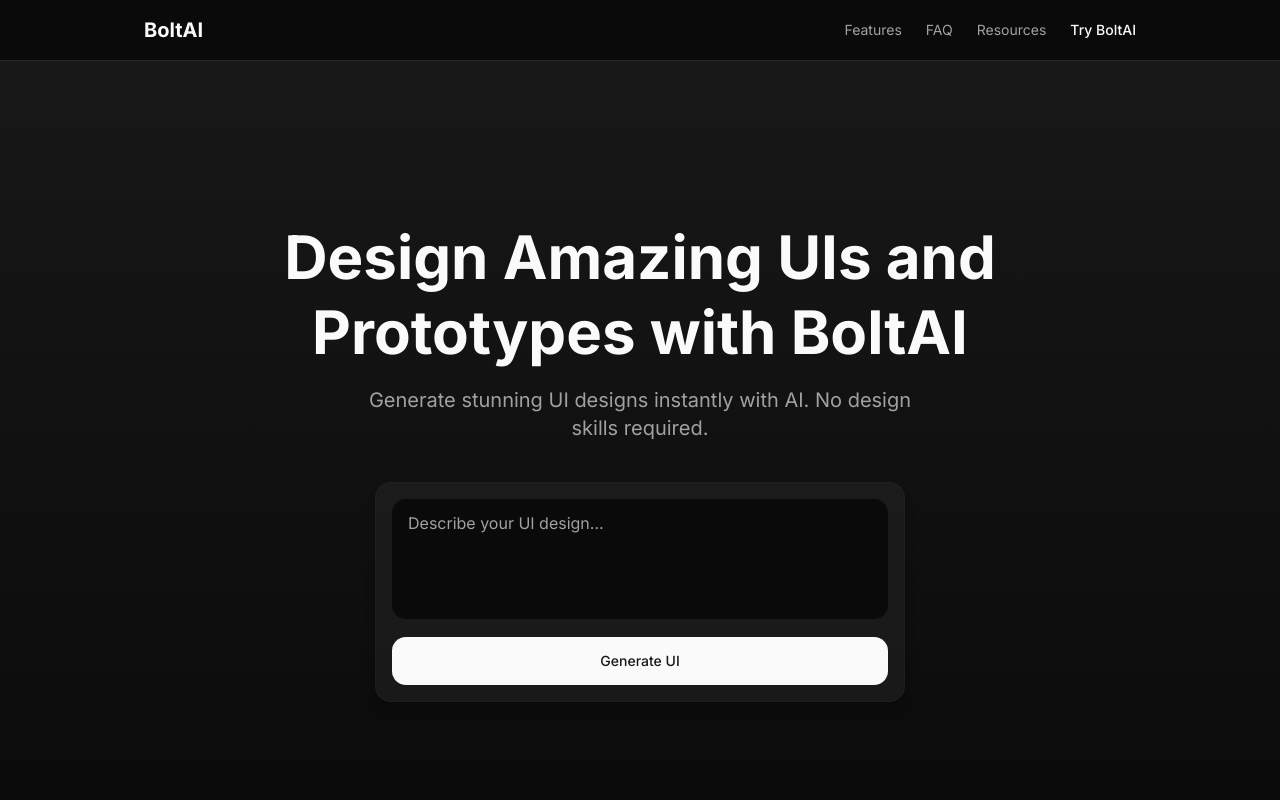
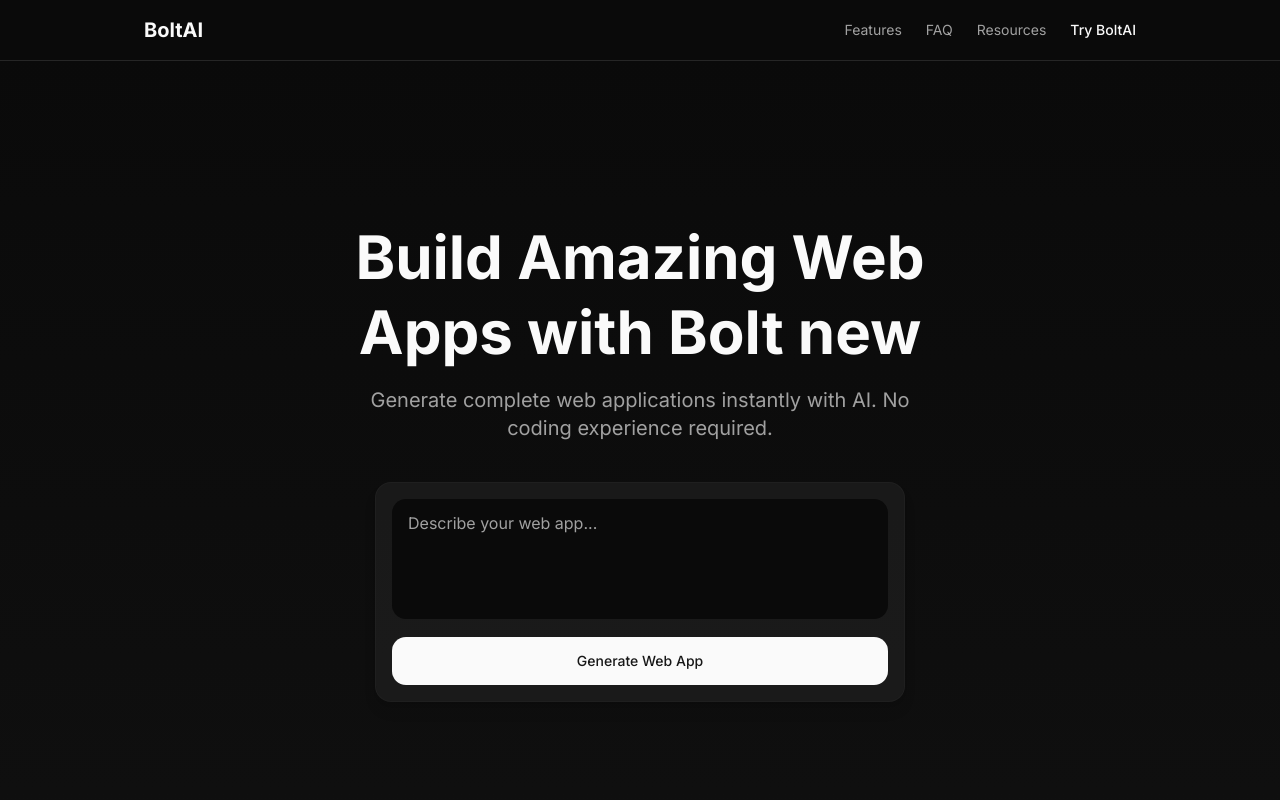
Before and after one commit to sumitbasak100/bolt-ai-landing-page, a Next.js app in the folder bolt-ai-landing-page-cleaned/: page / in a window 1280 px wide. Shown: the top 800 px of the page. Built offline with nearby package versions, Linux system fonts and the light colour scheme.

Commit message:
Update Hero component for web app generation

```diff
--- a/bolt-ai-landing-page-cleaned/components/hero.tsx
+++ b/bolt-ai-landing-page-cleaned/components/hero.tsx
@@ -8,30 +8,30 @@ export function Hero() {
 
   const handleGenerate = () => {
     const encodedQuery = encodeURIComponent(query.trim())
- window.open(`https://boltai.dev/?query=${encodedQuery}`, "_blank", "noopener,noreferrer")
+    window.open(`https://bolt.new/?query=${encodedQuery}`, "_blank", "noopener,noreferrer")
   }
 
   return (
- <section className="min-h-screen flex flex-col justify-center px-6 md:px-12 lg:px-20 bg-gradient-to-b from-muted/50 to-background">
+    <section className="min-h-screen flex flex-col justify-center px-6 md:px-12 lg:px-20 bg-gradient-to-b from-background to-muted/20">
       <div className="max-w-3xl mx-auto text-center">
         <h1 className="text-4xl md:text-5xl lg:text-6xl font-bold text-foreground mb-4 text-balance leading-tight">
- Design Amazing UIs and Prototypes with BoltAI
+          Build Amazing Web Apps with Bolt new
         </h1>
 
         <p className="text-lg md:text-xl text-muted-foreground mb-10 max-w-xl mx-auto">
- Generate stunning UI designs instantly with AI. No design skills required.
+          Generate complete web applications instantly with AI. No coding experience required.
         </p>
 
         <div className="mx-auto w-[530px] max-w-full bg-muted/50 rounded-2xl p-4 shadow-lg border border-border/50">
           <textarea
             value={query}
             onChange={(e) => setQuery(e.target.value)}
- placeholder="Describe your UI design..."
+            placeholder="Describe your web app..."
             className="w-full h-[120px] px-4 py-3 bg-background rounded-xl text-foreground placeholder:text-muted-foreground focus:outline-none resize-none"
- aria-label="Enter your UI design prompt"
+            aria-label="Enter your web app description"
           />
           <Button onClick={handleGenerate} size="lg" className="w-full h-12 mt-3 rounded-xl">
- Generate UI
+            Generate Web App
           </Button>
         </div>
       </div>
```
Lines whose indentation alone changed are shown as unchanged.
